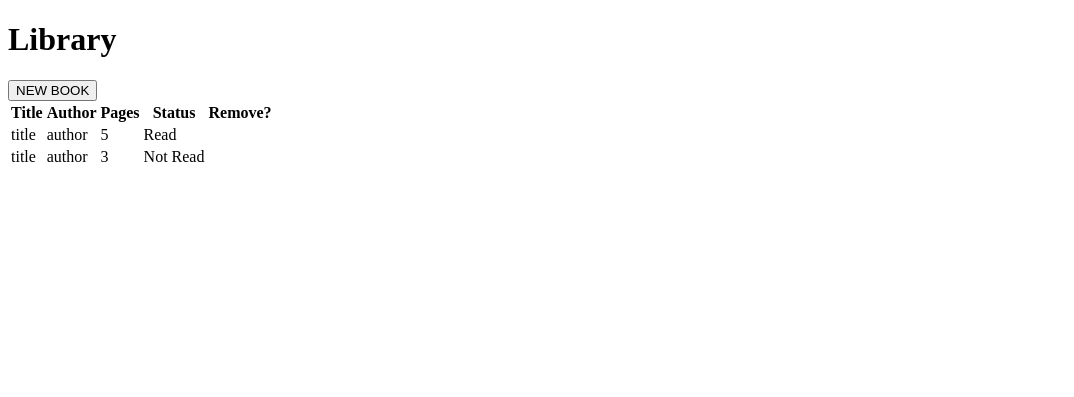
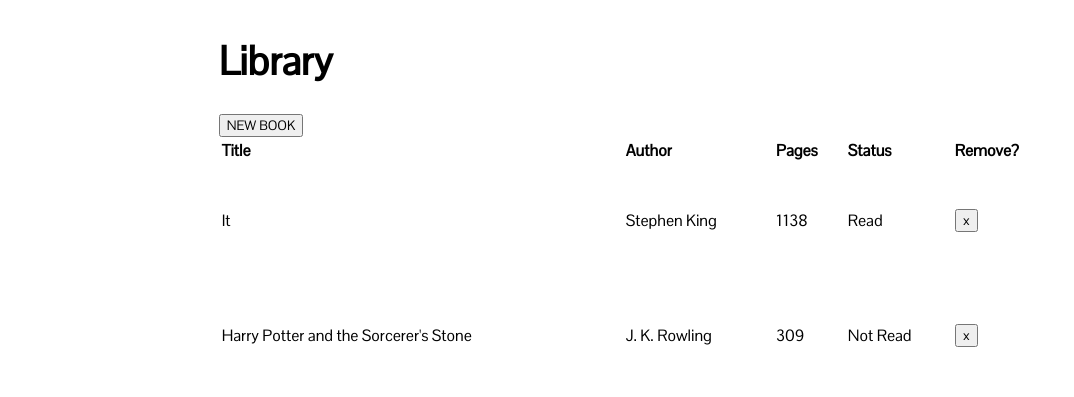
Before and after one commit to jessicaawhy/library, a plain HTML site: page index.html in a window 1280 px wide. Shown: the whole page, without its empty margins (0-1074 px from the left). Drawn offline with Linux system fonts and the light colour scheme.

Commit message:
Add basic styling and buttons for removing books

```diff
--- a/index.html
+++ b/index.html
@@ -2,14 +2,17 @@
 <html>
 
 <head>
+  <link href="https://fonts.googleapis.com/css2?family=Pontano+Sans&display=swap" rel="stylesheet">
   <link href="./style.css" rel="stylesheet">
+
 
 </head>
 <body>
+  <header>
     <h1>Library</h1>
 
+    <div id="add-book-container">
       <button id="add-book" onclick="">NEW BOOK</button>
-
       <form id="new-book-form" onsubmit="return false">
         <ul>
           <li>
@@ -35,6 +38,8 @@
           </li>
         </ul>
       </form>
+    </div>
+  </header>
 
   <table>
     <thead>
--- a/main.js
+++ b/main.js
@@ -1,12 +1,12 @@
 let myLibrary = [{
-  title: 'title',
-  author: 'author',
-  pages: 5,
+  title: 'It',
+  author: 'Stephen King',
+  pages: 1138,
   status: 'Read',
 },{
-  title: 'title',
-  author: 'author',
-  pages: 3,
+  title: 'Harry Potter and the Sorcerer\'s Stone',
+  author: 'J. K. Rowling',
+  pages: 309,
   status: 'Not Read',
 }];
 
@@ -56,18 +56,23 @@ function render(array) {
     let author = document.createElement('td');
     let pages = document.createElement('td');
     let status = document.createElement('td');
+    let deleteButton = document.createElement('td');
+    let button = document.createElement('button');
+    button.setAttribute('id', index);
+    button.textContent = "x";
 
     title.textContent = item.title;
     author.textContent = item.author;
     pages.textContent = item.pages;
     status.textContent = item.status;
+    deleteButton.appendChild(button);
 
     book.appendChild(title);
     book.appendChild(author);
     book.appendChild(pages);
     book.appendChild(status);
+    book.appendChild(deleteButton);
 
-    book.setAttribute('id', index);
 
     container.appendChild(book);
   })
--- a/style.css
+++ b/style.css
@@ -1,7 +1,44 @@
+* {
+  font-family: 'Pontano Sans', sans-serif;
+}
+
+body {
+  display: grid;
+  grid-template-columns: 1fr 4fr 1fr;
+  grid-template-rows: 2fr 4fr;
+}
+
+header {
+  grid-row: 1 / 2;
+  grid-column: 2 / 3;
+}
+
+
+h1 {
+  font-size: 40px;
+}
+
 form {
   display: none;
+}
+
+table {
+  grid-row: 2 / 3;
+  grid-column: 2 / 3;
 }
 
 .toggle-visibility {
   display: block;
 }
+
+ul {
+  display: flex;
+  flex-direction: row;
+  list-style: none;
+}
+
+table {
+  margin: 0;
+  width: 100%;
+  text-align: left;
+}
```
Lines whose indentation alone changed are shown as unchanged.
